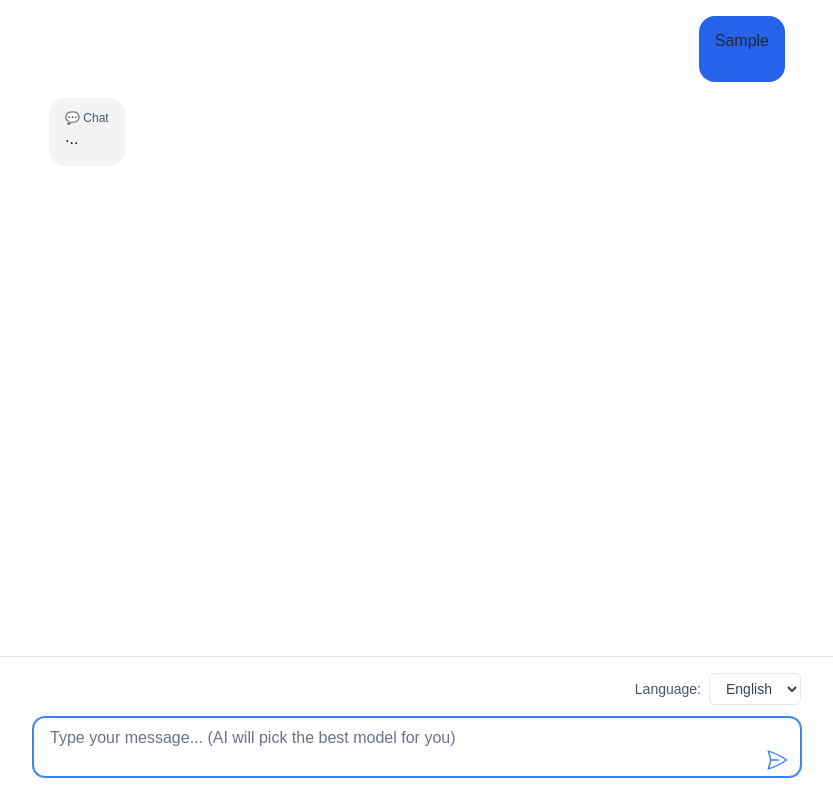
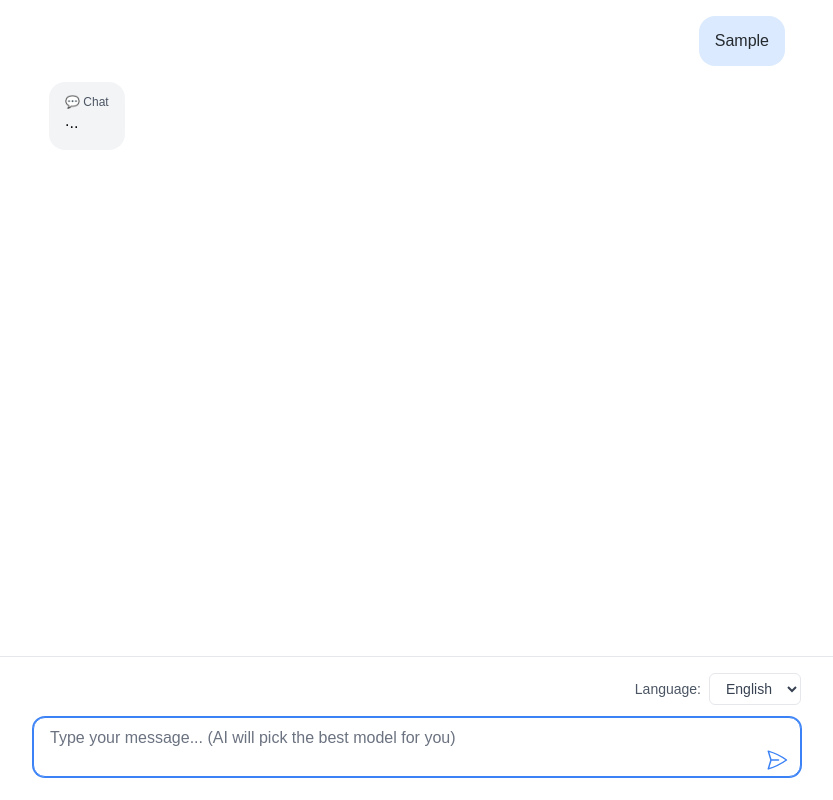
Before and after one commit to nerissa666/portfolio, a Next.js app: page /chat in a window 1280 px wide. Both pictures are taken after typing "Sample" into the empty fields and a click on the button 1000 px from the left and 760 px from the top of the page. Shown: the whole page, without its empty margins (223-1056 px from the left). Built offline with nearby package versions, Linux system fonts and the light colour scheme; no server answers.

Commit message:
fix style 2

```diff
--- a/app/chat/_chat.tsx
+++ b/app/chat/_chat.tsx
@@ -95,9 +95,7 @@ const Message = React.memo(
       >
         <div
           className={`max-w-[85%] rounded-2xl px-4 py-3 text-left ${
-            message.role === "user"
-              ? "bg-blue-600 text-white"
-              : "bg-gray-100 text-gray-900"
+            message.role === "user" ? "bg-blue-100" : "bg-gray-100"
           }`}
         >
           {message.role === "assistant" && message.mode && (
--- a/app/chat/markdown.css
+++ b/app/chat/markdown.css
@@ -42,7 +42,6 @@
 
 .markdown p {
   margin-top: 0;
-  margin-bottom: 1em;
 }
 
 .markdown blockquote {
```
